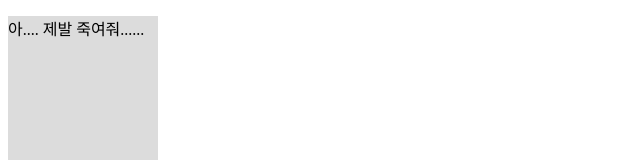
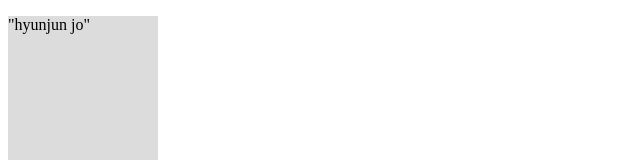
Before and after one commit to knxie411/RWStudy, a plain HTML site: page Lecture04/main.html in a window 1280 px wide. Shown: the top 160 px of the page, without its empty margins (0-640 px from the left). Drawn offline with Linux system fonts and the light colour scheme.

Commit message:
4강 업로드~ 명령어 너무 어렵다요

```diff
--- a/Lecture04/main.html
+++ b/Lecture04/main.html
@@ -14,7 +14,7 @@
 </head>
 <body>
     <div style="width: 150px ; height: 300px; background-color: gainsboro;">
-        <p onclick="clickEvemt()">아.... 제발 죽여줘......</p>
+        <p onclick="clickEvemt()">"hyunjun jo"</p>
     </div>
 </body>
 </html>
```
